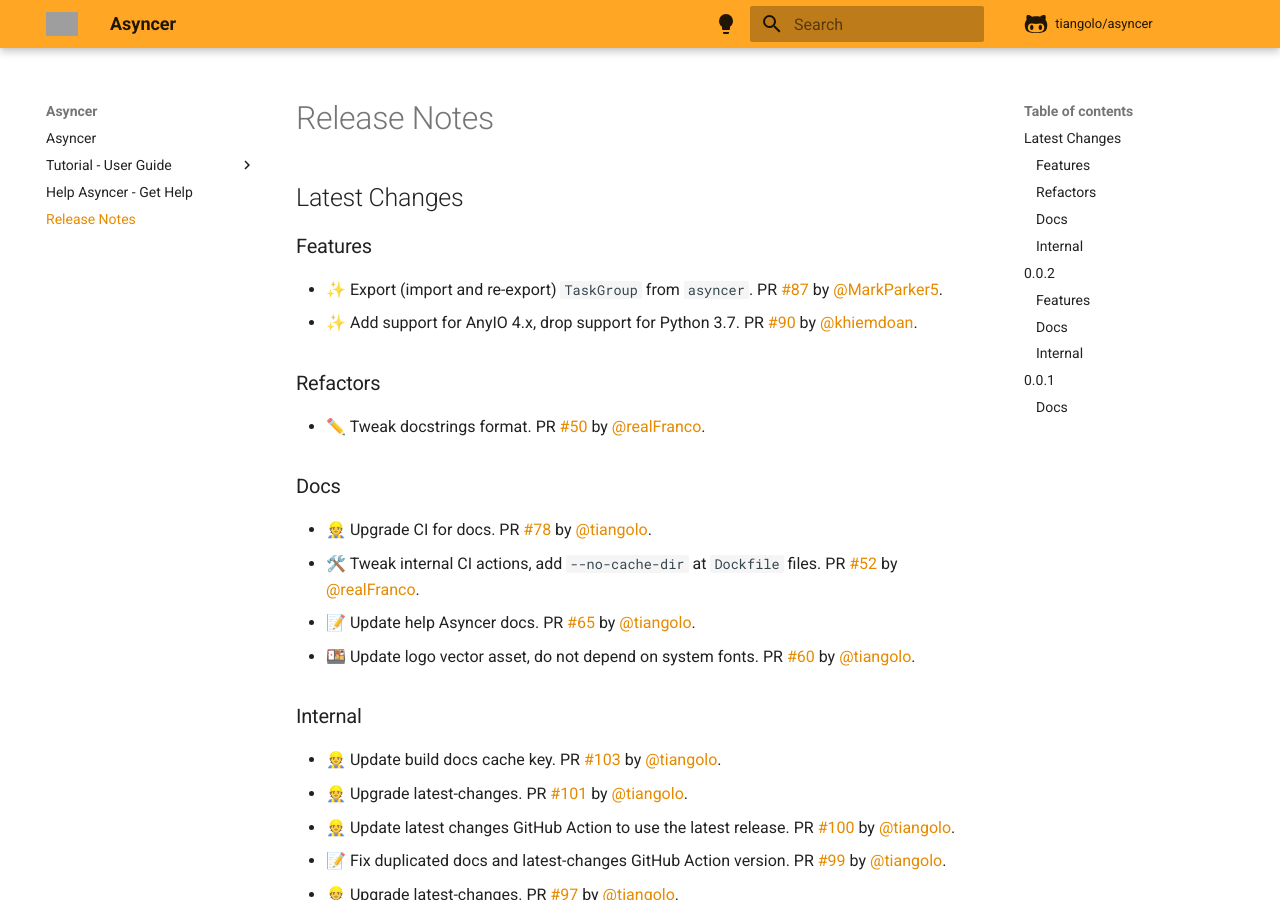
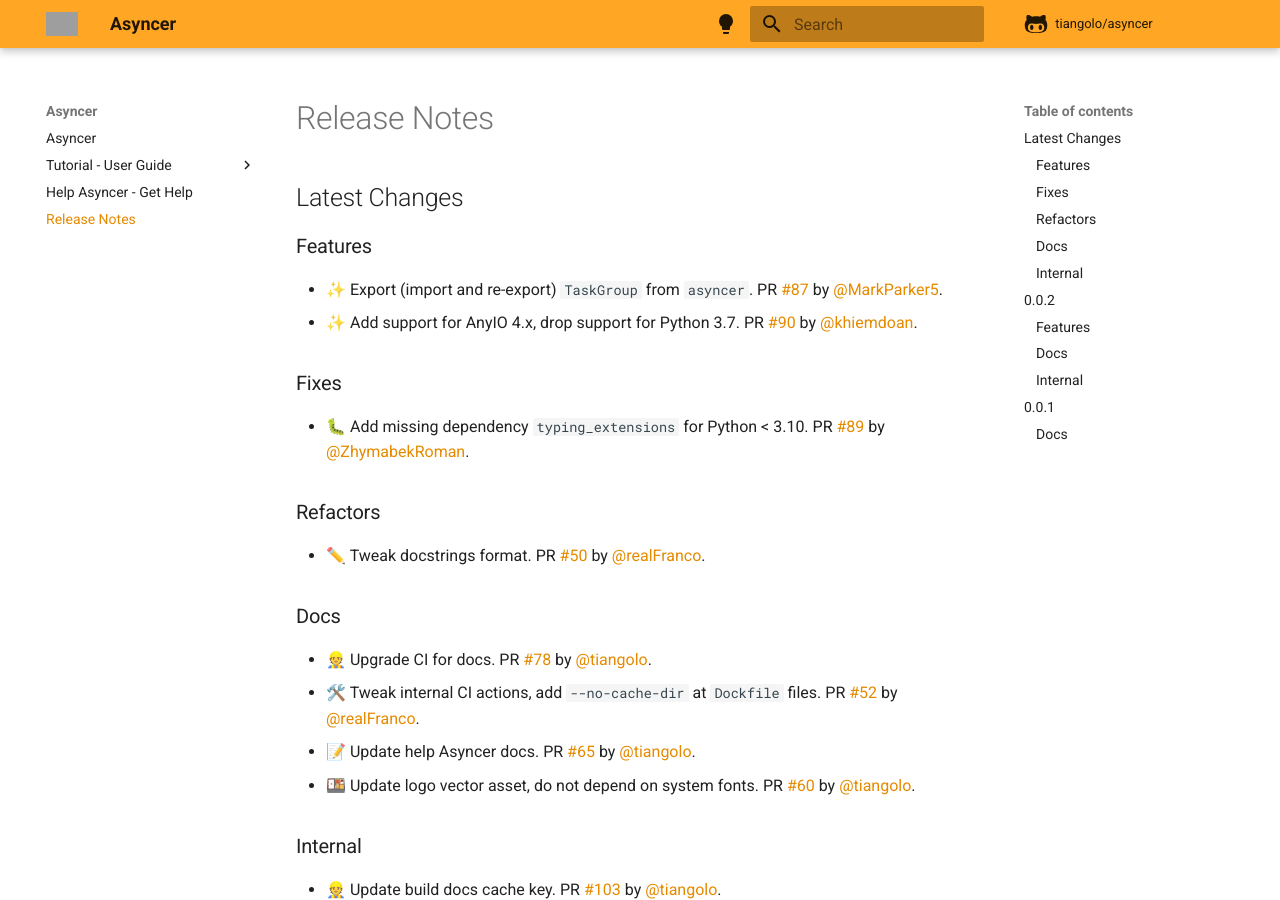
Before and after one commit to fastapi/asyncer, an MkDocs documentation site: the page built from docs/release-notes.md, in a window 1280 px wide and 900 px high. Built offline with MkDocs 1.6.1 and Material for MkDocs 9.7.7, drawn with Linux system fonts in a browser that asks for light colours; comment, search, counter and statistics services are not loaded; grey boxes are pictures that could not be loaded.

Commit message:
📝 Update release notes

```diff
--- a/docs/release-notes.md
+++ b/docs/release-notes.md
@@ -6,6 +6,10 @@
 
 * ✨ Export (import and re-export) `TaskGroup` from `asyncer`. PR [#87](https://github.com/tiangolo/asyncer/pull/87) by [@MarkParker5](https://github.com/MarkParker5).
 * ✨ Add support for AnyIO 4.x, drop support for Python 3.7. PR [#90](https://github.com/tiangolo/asyncer/pull/90) by [@khiemdoan](https://github.com/khiemdoan).
+
+### Fixes
+
+* 🐛 Add missing dependency `typing_extensions` for Python < 3.10. PR [#89](https://github.com/tiangolo/asyncer/pull/89) by [@ZhymabekRoman](https://github.com/ZhymabekRoman).
 
 ### Refactors
 
```
